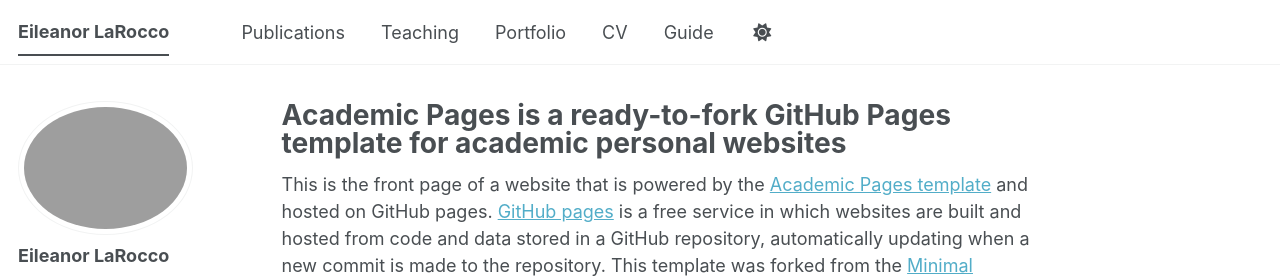
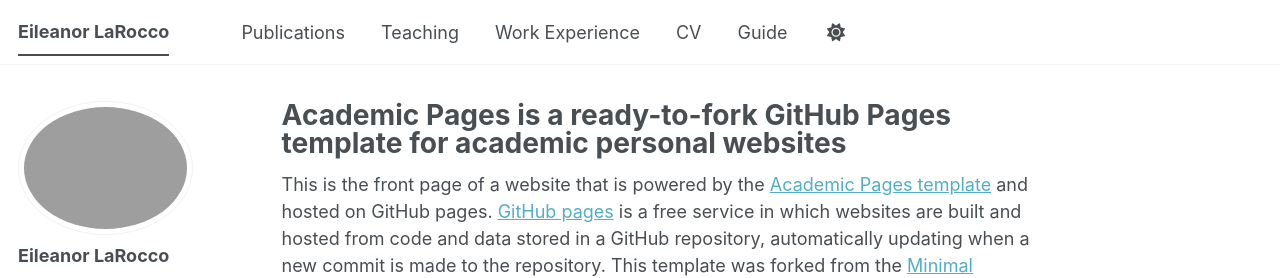
Before and after one commit to eplarocco/eplarocco.github.io, a Jekyll site: the page built from _pages/about.md, in a window 1280 px wide. Shown: the top 278 px of the page. Built offline with Jekyll 4.4.1, drawn with Linux system fonts in a browser that asks for light colours; some web fonts are replaced; a script bundle is joined from its source files by our own code; library files that are not in the unit come from our copies.

Commit message:
Replace 'Portfolio' with 'Work Experience' in navigation

```diff
--- a/_data/navigation.yml
+++ b/_data/navigation.yml
@@ -14,8 +14,8 @@ main:
   - title: "Teaching"
     url: /teaching/
 
-  - title: "Portfolio"
-    url: /portfolio/
+  - title: "Work Experience"
+    url: /work-experience/
 
   - title: "CV"
     url: /cv/
```
